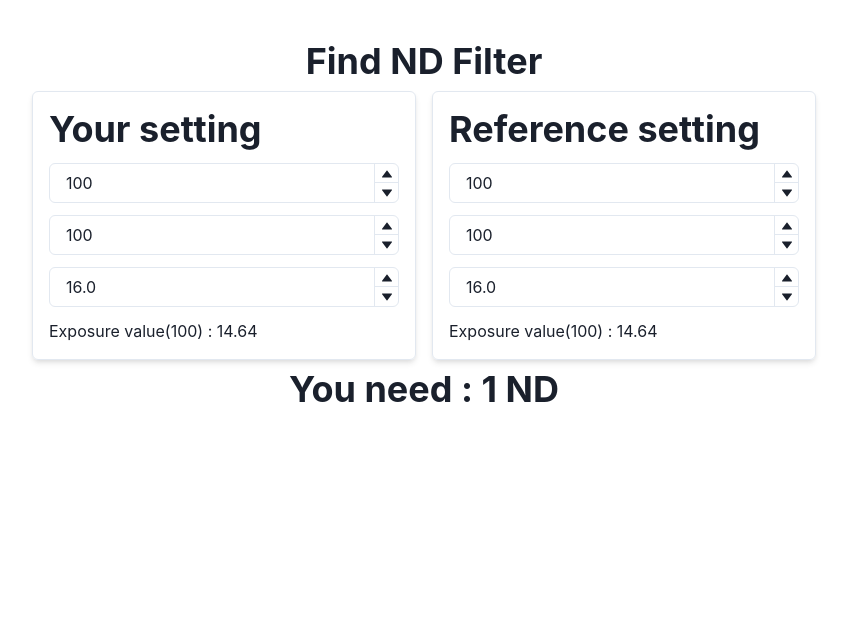
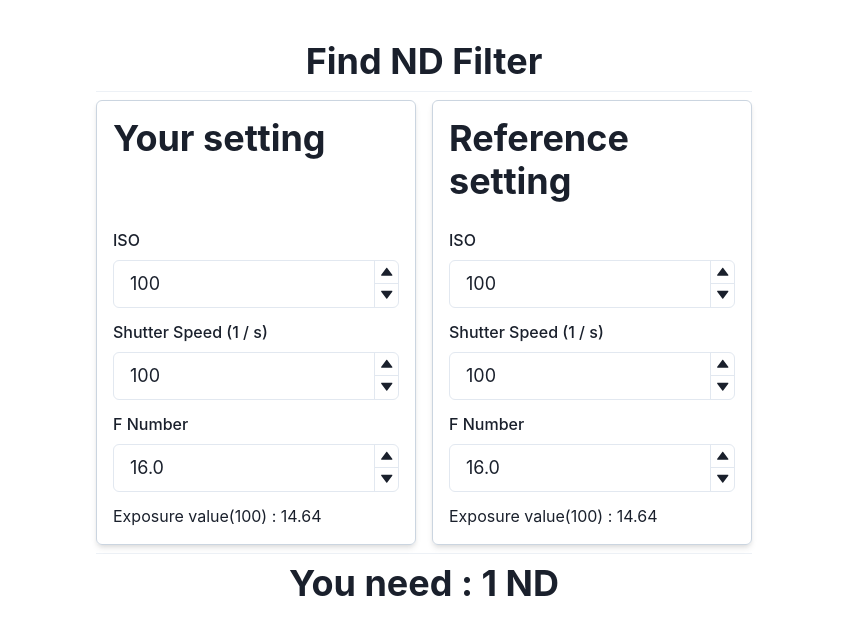
Before and after one commit to ryokryok/find-nd-app, a React (Vite) app: page / in a window 1280 px wide. Shown: the top 634 px of the page, without its empty margins (216-1063 px from the left). Built offline with nearby package versions, Linux system fonts and the light colour scheme.

Commit message:
fix layout

```diff
--- a/src/App.tsx
+++ b/src/App.tsx
@@ -1,5 +1,5 @@
 import React from 'react'
-import { Center, Heading, HStack, VStack } from '@chakra-ui/react'
+import { Center, Divider, Heading, HStack, VStack } from '@chakra-ui/react'
 
 import { UserSetting } from './components/UserSetting'
 import { ReferenceSetting } from './components/ReferenceSetting'
@@ -13,10 +13,12 @@ function App() {
     <Center p={10}>
       <VStack>
         <Heading>Find ND Filter</Heading>
-        <HStack spacing={4}>
+        <Divider />
+        <HStack spacing={4} align='stretch'>
           <UserSetting />
           <ReferenceSetting />
         </HStack>
+        <Divider />
         <Heading>You need : {calculateNDValue(userSetting, referenceSetting)} ND</Heading>
       </VStack>
     </Center>
--- a/src/Components.tsx
+++ b/src/Components.tsx
@@ -1,4 +1,6 @@
 import {
+  FormControl,
+  FormLabel,
   NumberInput,
   NumberInputField,
   NumberInputStepper,
@@ -8,19 +10,29 @@ import {
 import React from 'react'
 
 type NumberInputFormProps = {
+  label?: string
   value: number
   handler: (valueAsString: string, valueAsNumber: number) => void
   step: number
 }
 
-export function NumberInputForm({ value, handler, step }: NumberInputFormProps) {
+export function NumberInputForm({ label = '', value, handler, step }: NumberInputFormProps) {
   return (
-    <NumberInput defaultValue={value} clampValueOnBlur={false} onChange={handler} step={step}>
+    <FormControl>
+      <FormLabel>{label}</FormLabel>
+      <NumberInput
+        defaultValue={value}
+        clampValueOnBlur={false}
+        onChange={handler}
+        step={step}
+        size={'lg'}
+      >
         <NumberInputField />
         <NumberInputStepper>
           <NumberIncrementStepper />
           <NumberDecrementStepper />
         </NumberInputStepper>
       </NumberInput>
+    </FormControl>
   )
 }
--- a/src/components/ReferenceSetting.tsx
+++ b/src/components/ReferenceSetting.tsx
@@ -1,4 +1,4 @@
-import { Stack, Heading, Text } from '@chakra-ui/react'
+import { Stack, Heading, Text, Spacer } from '@chakra-ui/react'
 import React from 'react'
 import { NumberInputForm } from '../Components'
 import { useAppSelector, useAppDispatch } from '../hooks'
@@ -20,23 +20,27 @@ export function ReferenceSetting() {
       rounded={'md'}
       shadow={'md'}
       border={'1px'}
-      borderColor={'gray.200'}
-      w={'sm'}
+      borderColor={'gray.300'}
+      w={'xs'}
     >
       <Heading>Reference setting</Heading>
+      <Spacer />
       <NumberInputForm
+        label={'ISO'}
         value={iso}
         handler={(_, value) => dispatch(changeReferenceIso(value))}
         step={10}
       />
 
       <NumberInputForm
+        label={'Shutter Speed (1 / s)'}
         value={shutterSpeed}
         handler={(_, value) => dispatch(changeReferenceShutterSpeed(value))}
         step={1}
       />
 
       <NumberInputForm
+        label={'F Number'}
         value={fNumber}
         handler={(_, value) => dispatch(changeReferenceFNumber(value))}
         step={0.1}
--- a/src/components/UserSetting.tsx
+++ b/src/components/UserSetting.tsx
@@ -1,4 +1,4 @@
-import { Stack, Heading, Text } from '@chakra-ui/react'
+import { Stack, Heading, Text, Spacer } from '@chakra-ui/react'
 import React from 'react'
 import { NumberInputForm } from '../Components'
 import { useAppSelector, useAppDispatch } from '../hooks'
@@ -20,28 +20,29 @@ export function UserSetting() {
       rounded={'md'}
       shadow={'md'}
       border={'1px'}
-      borderColor={'gray.200'}
-      w={'sm'}
+      borderColor={'gray.300'}
+      w={'xs'}
     >
       <Heading>Your setting</Heading>
+      <Spacer />
       <NumberInputForm
+        label={'ISO'}
         value={iso}
         handler={(_, value) => dispatch(changeUserIso(value))}
         step={10}
       />
-
       <NumberInputForm
+        label={'Shutter Speed (1 / s)'}
         value={shutterSpeed}
         handler={(_, value) => dispatch(changeUserShutterSpeed(value))}
         step={1}
       />
-
       <NumberInputForm
+        label={'F Number'}
         value={fNumber}
         handler={(_, value) => dispatch(changeUserFNumber(value))}
         step={0.1}
       />
-
       <Text>Exposure value(100) : {calculateExposureValue(exposure)}</Text>
     </Stack>
   )
```
Lines whose indentation alone changed are shown as unchanged.
